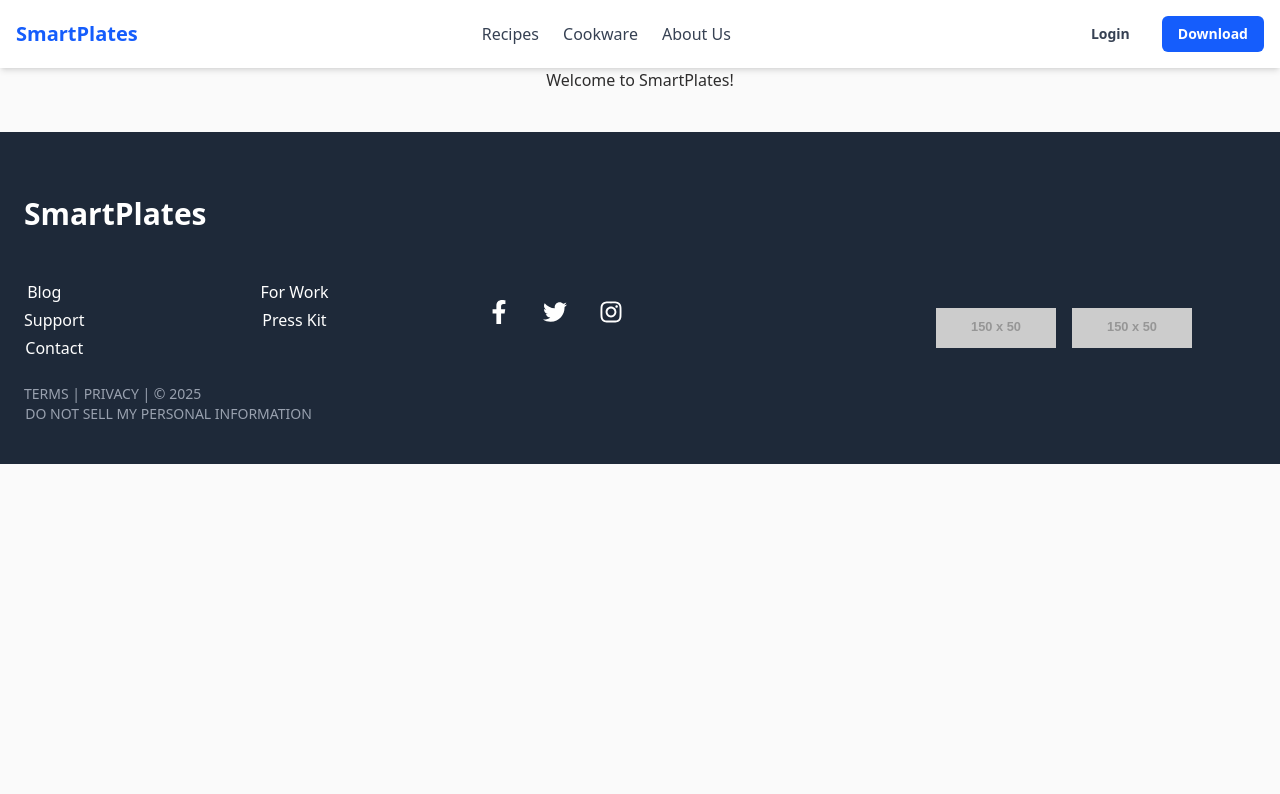
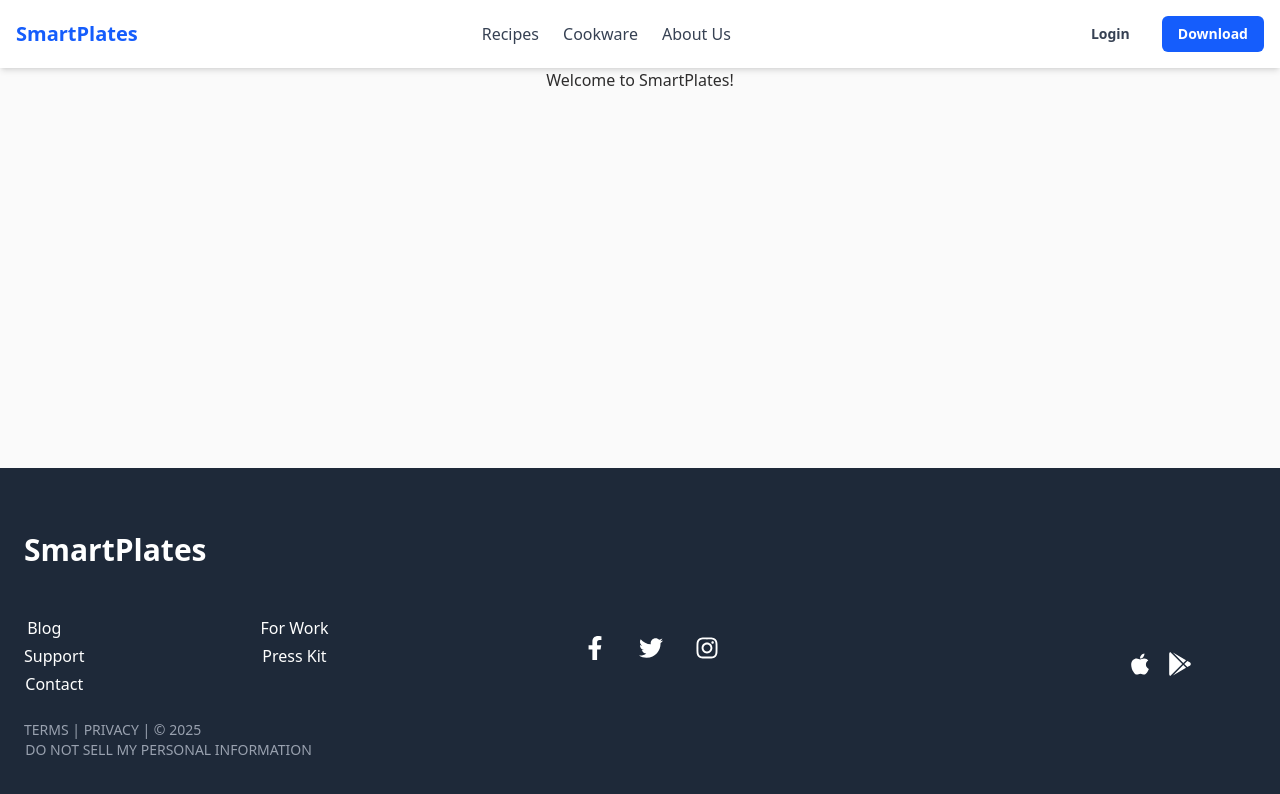
Before and after one commit to Hana-Ese/recipe-planner, a React (Vite) app: page / in a window 1280 px wide. Shown: the top 794 px of the page. Built offline with nearby package versions, Linux system fonts and the light colour scheme; no server answers.

Commit message:
feat: add App Store and Google Play icons to Footer component

```diff
--- a/src/components/layout/Footer.tsx
+++ b/src/components/layout/Footer.tsx
@@ -1,43 +1,44 @@
-import { FaFacebookF, FaTwitter, FaInstagram } from "react-icons/fa";
+import { FaFacebookF, FaTwitter, FaInstagram, FaApple, FaGooglePlay } from "react-icons/fa";
 import { Link } from "react-router";
 
 const Footer = () => {
   return (
-		<footer className='bg-gray-800 text-white py-10 px-6 mt-10'>
-			<div className='max-w-7xl mx-auto'>
-				{/* Logo */}
-				<div className='text-3xl font-bold mb-4 mt-6 flex'>SmartPlates</div>
+    <footer className="bg-gray-800 text-white py-10 px-6 mt-10 fixed bottom-0 w-full">
+
+      <div className="max-w-7xl mx-auto  ">
+
+        <div className="text-3xl font-bold mb-4 mt-6 flex">SmartPlates</div>
 
         {/* Main Content */}
-				<div className='flex flex-col md:flex-row justify-between items-start md:items-center gap-6 mt-12'>
+        <div className="flex flex-col md:flex-row justify-between items-start md:items-center gap-6 mt-12">
           {/* Links Section */}
-					<div className='flex flex-col'>
-						<div className='flex gap-8'>
-							<ul className='space-y-1'>
+          <div className="flex flex-col">
+            <div className="flex gap-8">
+              <ul className="space-y-1">
                 <li>
-									<a href='#' className='hover:underline pr-5'>
+                  <a href="#" className="hover:underline pr-5">
                     Blog
                   </a>
                 </li>
                 <li>
-									<a href='#' className='hover:underline'>
+                  <a href="#" className="hover:underline">
                     Support
                   </a>
                 </li>
                 <li>
-									<Link to='/contact' className='hover:underline'>
+                  <Link to="/contact" className="hover:underline">
                     Contact
                   </Link>
                 </li>
               </ul>
-							<ul className='space-y-1 pl-36'>
+              <ul className="space-y-1 pl-36">
                 <li>
-									<a href='#' className='hover:underline'>
+                  <a href="#" className="hover:underline">
                     For Work
                   </a>
                 </li>
                 <li>
-									<a href='#' className='hover:underline'>
+                  <a href="#" className="hover:underline">
                     Press Kit
                   </a>
                 </li>
@@ -45,40 +46,35 @@ const Footer = () => {
             </div>
 
             {/* Legal Section */}
-						<div className='text-sm text-gray-400 mt-6 pr-5'>
-							<p className='pr-28'>TERMS | PRIVACY | © 2025</p>
+            <div className="text-sm text-gray-400 mt-6 pr-5">
+              <p className="pr-28">TERMS | PRIVACY | © 2025</p>
               <p>DO NOT SELL MY PERSONAL INFORMATION</p>
             </div>
           </div>
 
           {/* Social Media Icons */}
-					<div className='flex gap-8 mb-20 pr-40'>
-						<a href='#' aria-label='Facebook'>
-							<FaFacebookF className='text-2xl hover:text-primary transition' />
+          <div className="flex gap-8 mb-20 pr-40">
+            <a href="#" aria-label="Facebook">
+              <FaFacebookF className="text-2xl hover:text-primary transition" />
             </a>
-						<a href='#' aria-label='Twitter'>
-							<FaTwitter className='text-2xl hover:text-primary transition' />
+            <a href="#" aria-label="Twitter">
+              <FaTwitter className="text-2xl hover:text-primary transition" />
             </a>
-						<a href='#' aria-label='Instagram'>
-							<FaInstagram className='text-2xl hover:text-primary transition' />
+            <a href="#" aria-label="Instagram">
+              <FaInstagram className="text-2xl hover:text-primary transition" />
             </a>
           </div>
 
           {/* App Store and Google Play Links */}
-					<div className='flex gap-4 mb-12 pr-16'>
-						<img
-							src='https://via.placeholder.com/150x50?text=App+Store'
-							alt='App Store'
-							className='h-10'
-						/>
-						<img
-							src='https://via.placeholder.com/150x50?text=Google+Play'
-							alt='Google Play'
-							className='h-10'
-						/>
+          <div className="flex gap-4 mb-12 pr-16">
+		  <FaApple className="text-2xl" />
+
+        <FaGooglePlay className="text-2xl" />
+
           </div>
         </div>
       </div>
+
     </footer>
   );
 };
```
Lines whose indentation alone changed are shown as unchanged.
